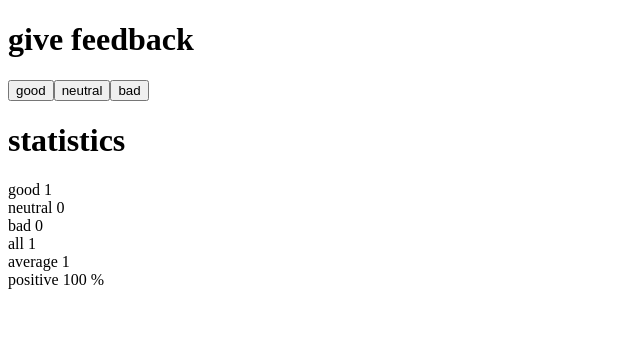
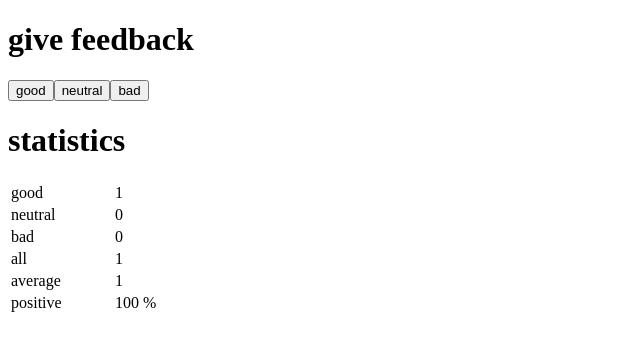
Before and after one commit to tobiasverhoog/full-stack-open, a React (Vite) app in the folder part1/unicafe/: page / in a window 1280 px wide. Both pictures are taken after a click on the button "good". Shown: the top 350 px of the page, without its empty margins (0-640 px from the left). Built offline with nearby package versions, Linux system fonts and the light colour scheme.

Commit message:
Exercise 1.11

```diff
--- a/part1/unicafe/src/App.jsx
+++ b/part1/unicafe/src/App.jsx
@@ -2,9 +2,10 @@ import { useState } from 'react'
 
 const StatisticsLine = (props) => {
   return (
-      <div>
-        {props.text} {props.value}
-      </div>
+    <>
+      <td style={{width: '100px'}}>{props.text}</td>
+      <td>{props.value}</td>
+    </>
   )
 }
 
@@ -33,18 +34,26 @@ const Statistics = (props) => {
       <h1>
         statistics
       </h1>
-      <StatisticsLine text="good" value={props.good} />
-      <StatisticsLine text="neutral" value={props.neutral} />
-      <StatisticsLine text="bad" value={props.bad} />
-      <div>
-        all {all}
-      </div>
-      <div>
-        average {average}
-      </div>
-      <div>
-        positive {positive} %
-      </div>
+      <table>
+        <tr>
+          <StatisticsLine text="good" value={props.good} />
+        </tr>
+        <tr>
+          <StatisticsLine text="neutral" value={props.neutral} />
+        </tr>
+        <tr>
+          <StatisticsLine text="bad" value={props.bad} />
+        </tr>
+        <tr>
+          <td style={{width: '100px'}}>all</td><td>{all}</td>
+        </tr>
+        <tr>
+          <td style={{width: '100px'}}>average</td><td>{average}</td>
+        </tr>
+        <tr>
+          <td style={{width: '100px'}}>positive</td><td>{positive} %</td>
+        </tr>
+      </table>
     </>
   )
 }
```
